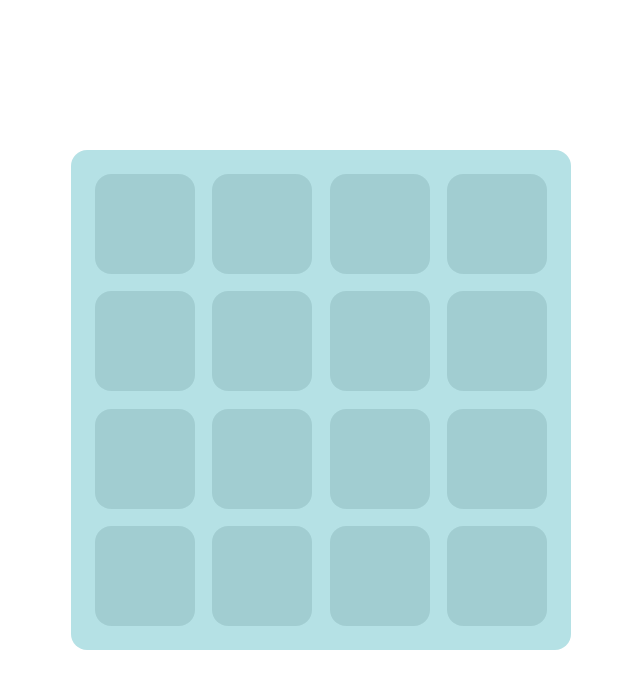
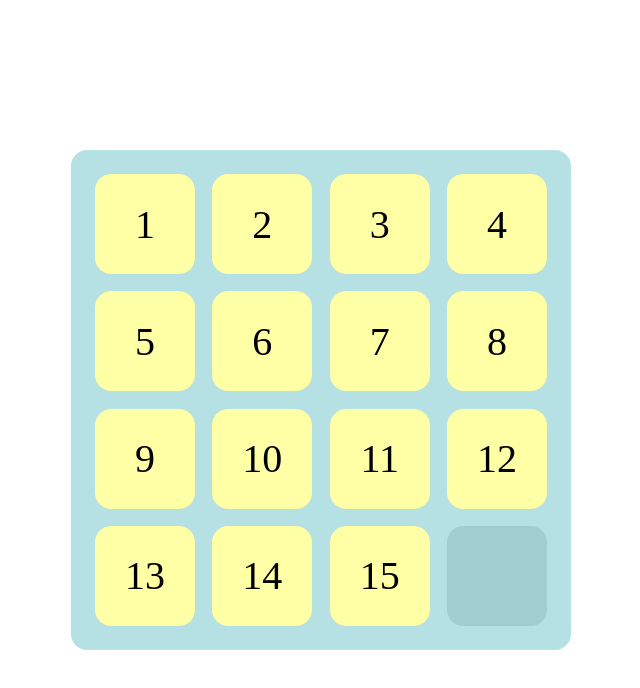
Before and after one commit to probil/15-puzzle, a Vue app: page / in a window 1280 px wide. Shown: the top 688 px of the page, without its empty margins (319-959 px from the left). Built offline with nearby package versions, Linux system fonts and the light colour scheme.

Commit message:
feat(app): use `GameField` component on `App`

```diff
--- a/src/App.vue
+++ b/src/App.vue
@@ -1,14 +1,18 @@
 <template>
   <div class="app">
-    <PlayBox/>
+    <PlayBox>
+      <GameField/>
+    </PlayBox>
   </div>
 </template>
 <script>
   import PlayBox from './PlayBox'
+  import GameField from './game-field/GameField'
 
   export default {
     components: {
       PlayBox,
+      GameField,
     }
   }
 </script>
```
